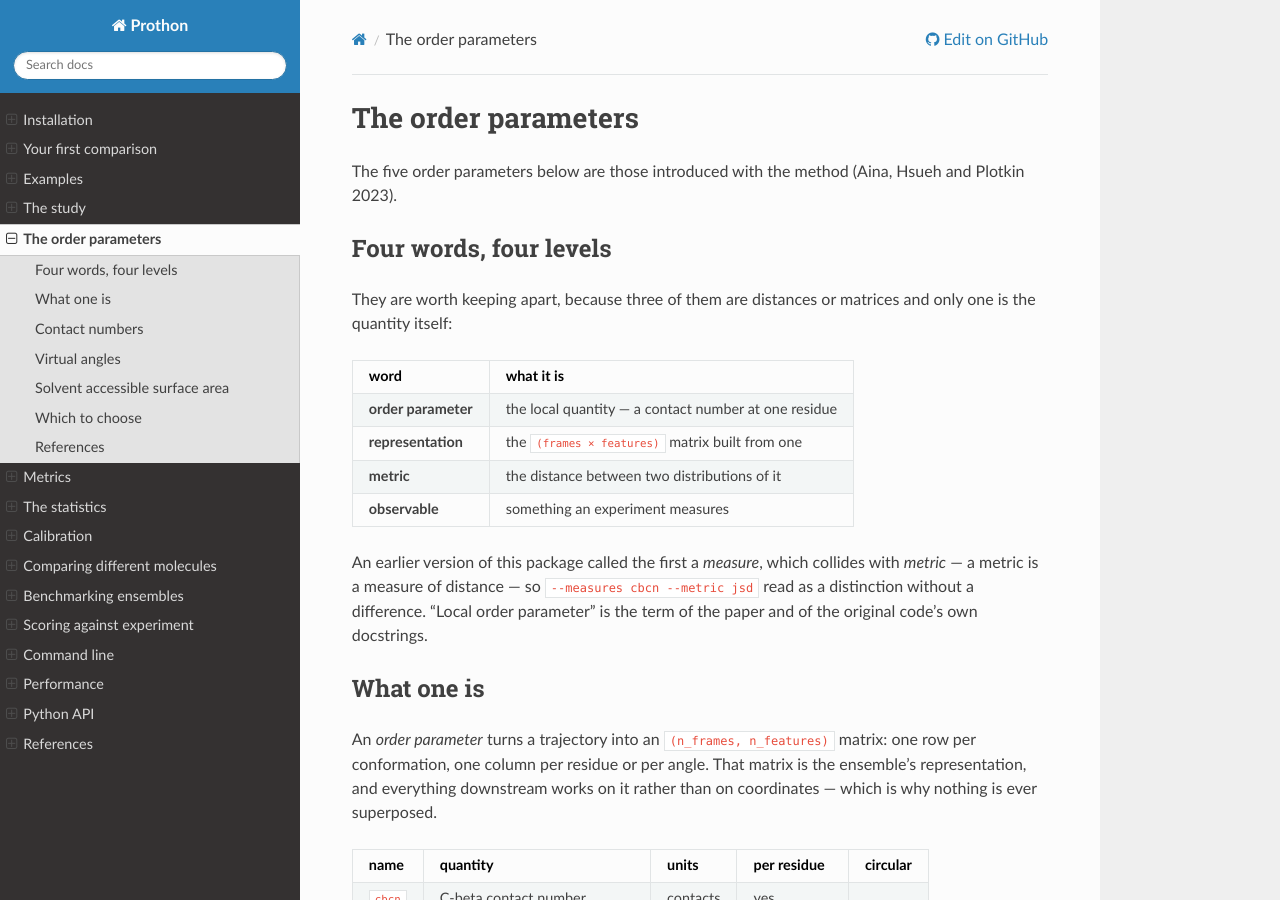
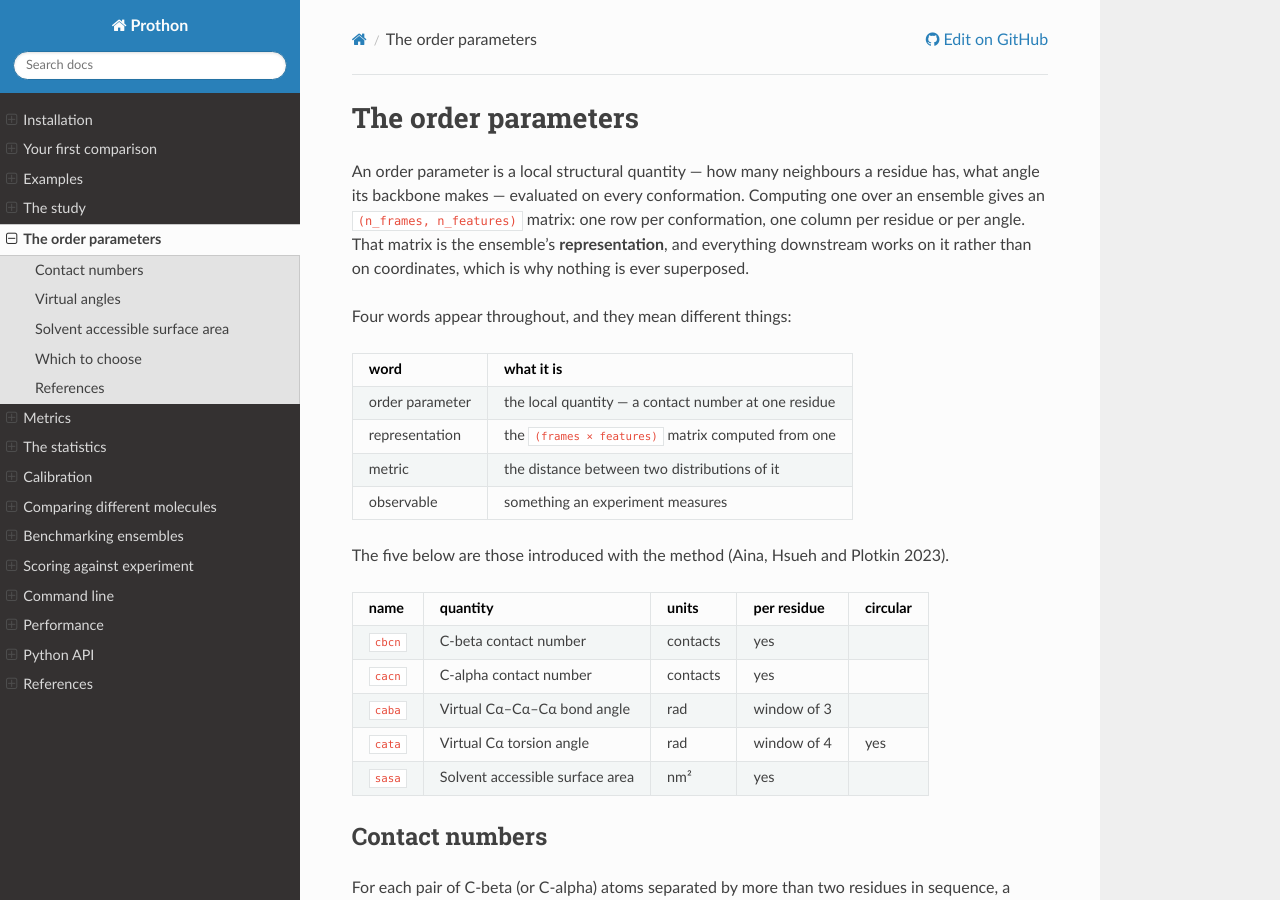
Before and after one commit to aai-research-lab/Prothon, a Sphinx documentation site: the page built from docs/order_parameters.md, in a window 1280 px wide and 900 px high. Built offline with Sphinx 7.4.7 and the Read the Docs theme 3.1.0, drawn with Linux system fonts in a browser that asks for light colours; the version number could not be read and is left out.

```diff
--- a/docs/order_parameters.md
+++ b/docs/order_parameters.md
@@ -1,31 +1,23 @@
 # The order parameters
 
-The five order parameters below are those introduced with the method (Aina,
-Hsueh and Plotkin 2023).
+An order parameter is a local structural quantity — how many neighbours a
+residue has, what angle its backbone makes — evaluated on every conformation.
+Computing one over an ensemble gives an `(n_frames, n_features)` matrix: one
+row per conformation, one column per residue or per angle. That matrix is the
+ensemble's **representation**, and everything downstream works on it rather
+than on coordinates, which is why nothing is ever superposed.
 
-## Four words, four levels
-
-They are worth keeping apart, because three of them are distances or matrices
-and only one is the quantity itself:
+Four words appear throughout, and they mean different things:
 
 | word | what it is |
 |---|---|
-| **order parameter** | the local quantity — a contact number at one residue |
-| **representation** | the `(frames × features)` matrix built from one |
-| **metric** | the distance between two distributions of it |
-| **observable** | something an experiment measures |
+| order parameter | the local quantity — a contact number at one residue |
+| representation | the `(frames × features)` matrix computed from one |
+| metric | the distance between two distributions of it |
+| observable | something an experiment measures |
 
-An earlier version of this package called the first a *measure*, which collides
-with *metric* — a metric is a measure of distance — so `--measures cbcn
---metric jsd` read as a distinction without a difference. "Local order
-parameter" is the term of the paper and of the original code's own docstrings.
-
-## What one is
-
-An *order parameter* turns a trajectory into an `(n_frames, n_features)` matrix: one row
-per conformation, one column per residue or per angle. That matrix is the
-ensemble's representation, and everything downstream works on it rather than on
-coordinates — which is why nothing is ever superposed.
+The five below are those introduced with the method (Aina, Hsueh and Plotkin
+2023).
 
 | name | quantity | units | per residue | circular |
 |---|---|---|---|---|
```
Also changed, not shown: docs/cli_reference.md (+12 -5 lines), docs/config.md (+1 -4 lines), docs/getting_started.md (+22 -11 lines), docs/index.md (+1 -1 lines), docs/installation.md (+3 -2 lines), 1 other file.
